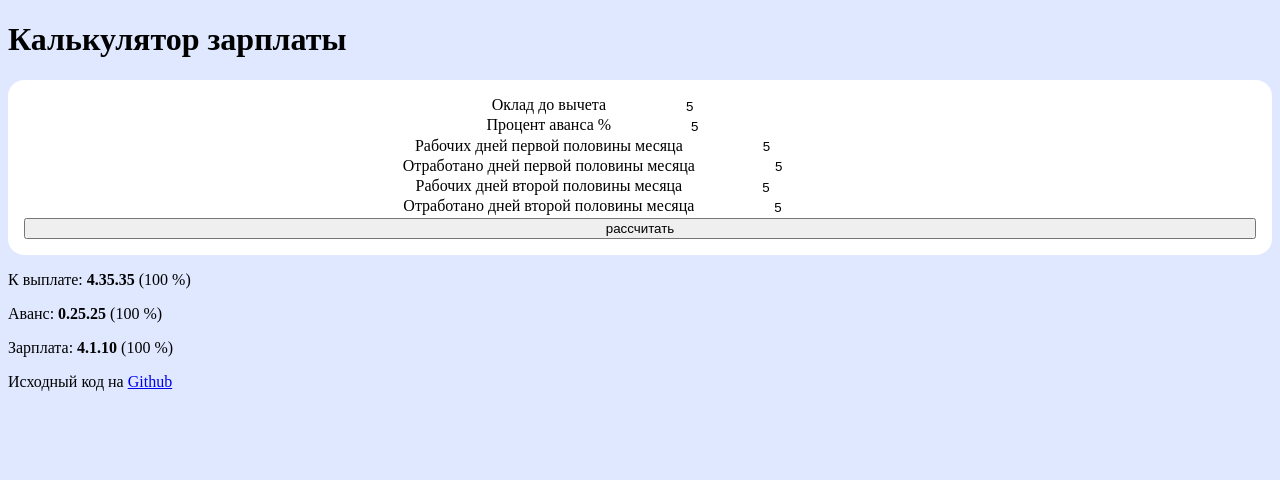
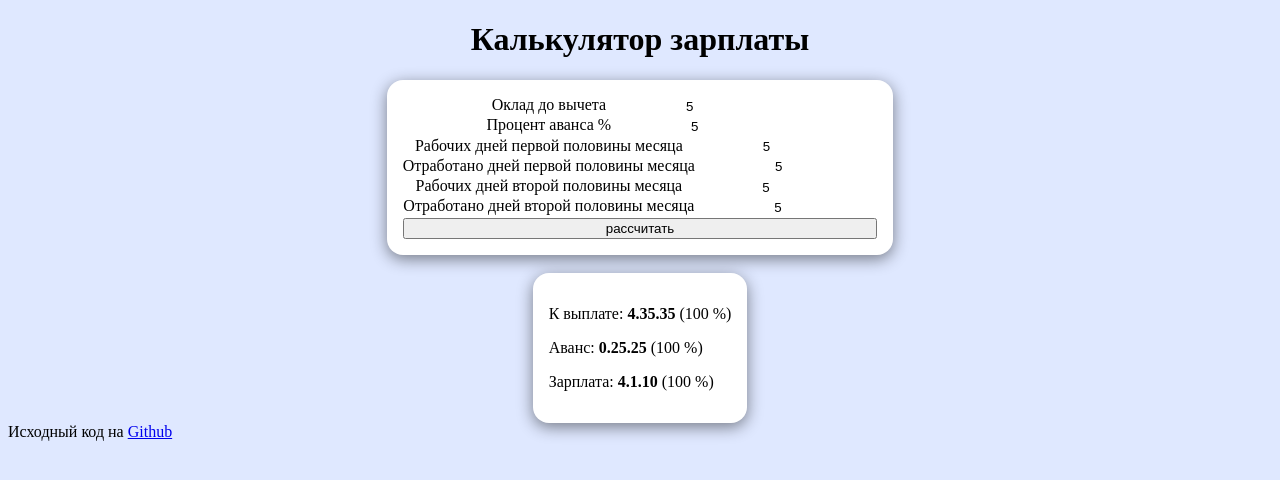
Before and after one commit to Marcus-Rise/salary, a React app: page / in a window 1280 px wide. Both pictures are taken after typing "5", "5", "5", "5", "5", "5" into the empty fields and a click on the button "рассчитать". Shown: the top 480 px of the page. Built offline with nearby package versions, Linux system fonts and the light colour scheme.

Commit message:
feat: markup

```diff
--- a/src/components/app.component.tsx
+++ b/src/components/app.component.tsx
@@ -5,6 +5,12 @@ import { SalaryForm } from "./salary-form.component";
 import { Results } from "./results.component";
 import { Card } from "./card.component";
 import { GlobalStyles } from "../styles";
+import { Container } from "./container.component";
+import styled from "styled-components";
+
+const H1 = styled.h1`
+  text-align: center;
+`;
 
 const App = () => {
   const [results, setResults] = useState<{
@@ -45,14 +51,18 @@ const App = () => {
     <>
       <GlobalStyles />
       <header>
-        <h1>Калькулятор зарплаты</h1>
+        <H1>Калькулятор зарплаты</H1>
       </header>
       <main>
+        <Container>
           <Card>
             <SalaryForm onSubmit={calculate} />
           </Card>
+        </Container>
+        <br />
 
         {!!results && (
+          <Container>
             <Results
               salary={results.salary}
               avans={results.avans}
@@ -61,6 +71,7 @@ const App = () => {
               salaryPercent={results.salaryPercent}
               totalPercent={results.totalPercent}
             />
+          </Container>
         )}
       </main>
 
--- a/src/components/card.component.tsx
+++ b/src/components/card.component.tsx
@@ -6,6 +6,7 @@ const Card = styled.div`
   padding: 1em;
   box-sizing: border-box;
   margin: 0 auto;
+  box-shadow: 0 0.25rem 1rem 0 rgba(0, 0, 0, 0.47);
 `;
 
 export { Card };
--- /dev/null
+++ b/src/components/container.component.tsx
@@ -0,0 +1,7 @@
+import styled from "styled-components";
+
+const Container = styled.div`
+  display: flex;
+`;
+
+export { Container };
--- a/src/components/results.component.tsx
+++ b/src/components/results.component.tsx
@@ -1,6 +1,7 @@
 import type { FC } from "react";
 import React, { memo } from "react";
 import { priceToString } from "../price-to-string";
+import { Card } from "./card.component";
 
 interface IResultProps {
   total: number;
@@ -15,7 +16,7 @@ interface IResultProps {
 const Results: FC<IResultProps> = memo(
   ({ total, avans, salary, totalPercent, avansPercent, salaryPercent }) => {
     return (
-      <>
+      <Card>
         <p>
           К выплате: <strong>{priceToString(total)}</strong> ({totalPercent} %)
         </p>
@@ -25,7 +26,7 @@ const Results: FC<IResultProps> = memo(
         <p>
           Зарплата: <strong>{priceToString(salary)}</strong> ({salaryPercent} %)
         </p>
-      </>
+      </Card>
     );
   },
 );
```
Lines whose indentation alone changed are shown as unchanged.
